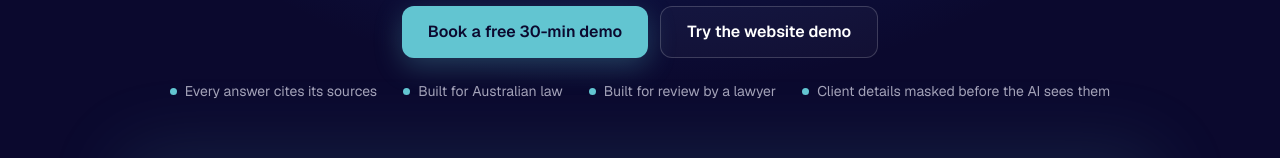
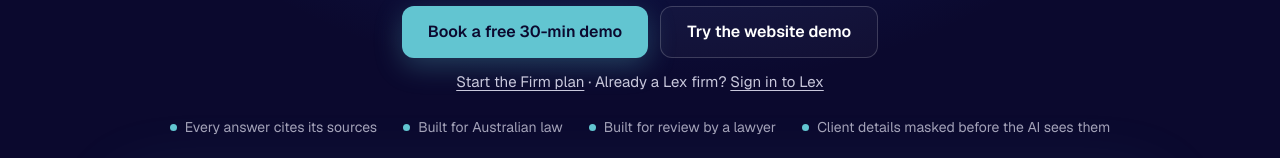
Before and after one commit to sg-satoshi/saabai-site, a Next.js app: page /legal in a window 1280 px wide. Shown: the part 513-671 px from the top of the page. Built offline with nearby package versions, Linux system fonts and the light colour scheme; no server answers.

Commit message:
Signed-out /lex goes to /legal; /lex canonical /legal; signup and sign-in links on /legal (#408)

```diff
--- a/app/legal/page.tsx
+++ b/app/legal/page.tsx
@@ -158,6 +158,11 @@ export default function LegalPage() {
             <a className="lx-btn lx-pri" href={DEMO_URL} target="_blank" rel="noopener noreferrer">Book a free 30-min demo</a>
             <a className="lx-btn lx-ghost" href="#demo">Try the website demo</a>
           </div>
+          <p className="lx-lead" style={{ marginTop: 12, fontSize: 15 }}>
+            <a href="/lex/signup" style={{ textDecoration: "underline", textUnderlineOffset: 3 }}>Start the Firm plan</a>
+            {" · "}
+            Already a Lex firm? <a href="/login?redirect=/lex" style={{ textDecoration: "underline", textUnderlineOffset: 3 }}>Sign in to Lex</a>
+          </p>
           <div className="lx-proof">
             <span>Every answer cites its sources</span>
             <span>Built for Australian law</span>
--- a/app/lex/layout.tsx
+++ b/app/lex/layout.tsx
@@ -12,12 +12,13 @@ const LEX_TITLE = "Lex, Australian Legal Research | Saabai";
 
 export const metadata: Metadata = {
   title: { absolute: LEX_TITLE },
-  alternates: { canonical: pageUrl("/lex") },
+  // Canonical points at /legal, the one indexed Lex page.
+  alternates: { canonical: pageUrl("/legal") },
   openGraph: {
     type: "website",
     locale: "en_AU",
     siteName: "Saabai",
-    url: pageUrl("/lex"),
+    url: pageUrl("/legal"),
     title: LEX_TITLE,
     images: [OG_IMAGE],
   },
--- a/proxy.ts
+++ b/proxy.ts
@@ -533,6 +533,10 @@ async function pageRoute(req: NextRequest, pathname: string): Promise<NextRespon
     return NextResponse.next();
   }
 
+  // Signed-out visitors (and crawlers) to bare /lex get the public Lex page, not a login wall.
+  // Deep links (/lex?q=..., /lex/billing) still go to sign-in so firm users land back where they were.
+  if (pathname === "/lex" && !req.nextUrl.search) return NextResponse.redirect(new URL("/legal", req.url), 307);
+
   // Admin areas use the separate admin sign-in; everything else uses /login.
   const isAdminArea = matches(pathname, ["/saabai-admin", "/admin", "/mission-control", "/atlas-memory-control", "/edge", "/pulse"]);
   const login = new URL(isAdminArea ? "/saabai-admin/login" : "/login", req.url);
```
Also changed, not shown: package.json (+1 -1 lines), 2 other files (tests, documents, lock files or other folders).
